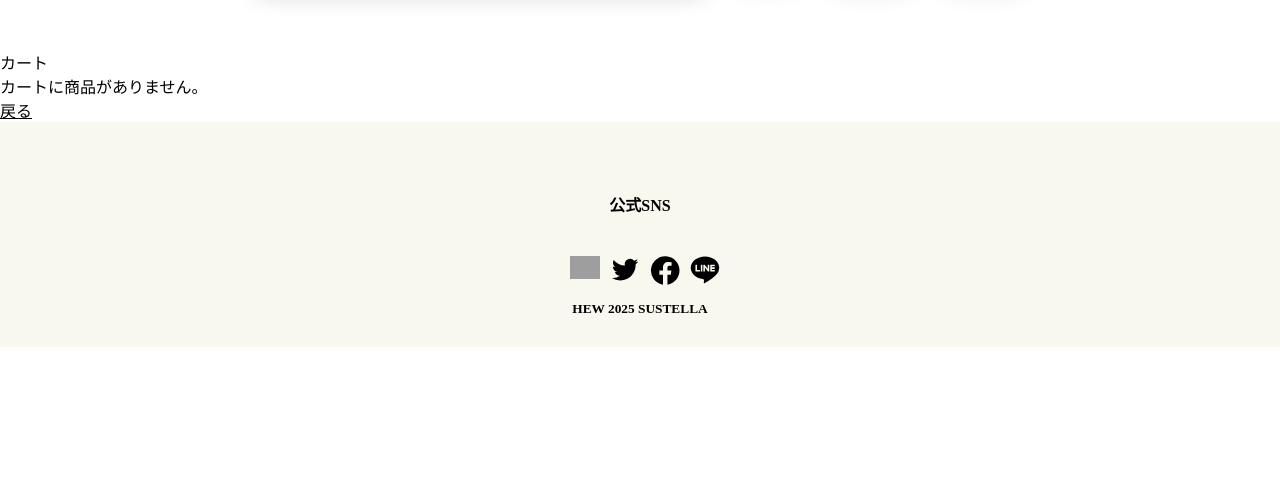
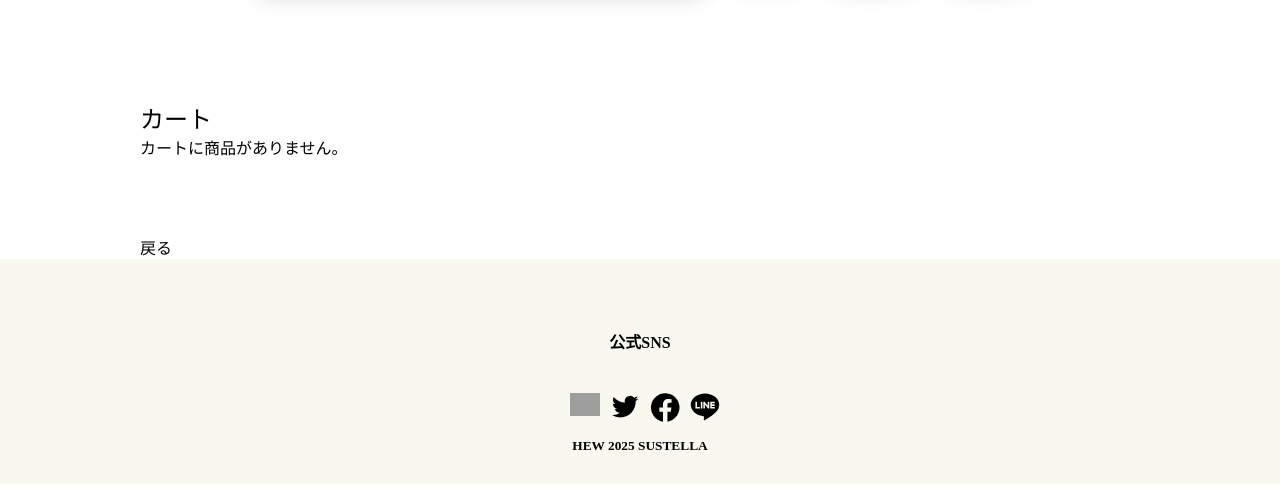
Before and after one commit to solomon011110/HEW2_04, a Flask app: page /cart in a window 1280 px wide. Shown: the part 143-642 px from the top of the page. Run offline with Flask 3, Linux system fonts and the light colour scheme; some web fonts are replaced; grey boxes are pictures that could not be loaded.

Commit message:
cart css html

```diff
--- a/project/app/static/css/style.css
+++ b/project/app/static/css/style.css
@@ -966,7 +966,7 @@ text-decoration: none;
     width: 1000px;
     margin: auto;
     margin-top: 100px;
-    background-color: #fffcf8;}
+    background-color: white;}
 
 .cart h3{
     font-size: 24px;
@@ -1020,7 +1020,7 @@ text-decoration: none;
     background-color: black;
     cursor: pointer;
 }
-.cart .next p{
+.cart .next a{
     margin: auto;
     color: white;
 }
--- a/project/app/templates/cart.html
+++ b/project/app/templates/cart.html
@@ -1,5 +1,6 @@
 {% extends "layout.html" %} {% block title %}カート{% endblock %} {% block
 content %}
+<div class="cart">
   <h3>カート</h3>
   <div class="flex-box">
     <div class="item-box">
@@ -15,6 +16,7 @@ content %}
             <div class="count flex-box">
               <form action="{{ url_for('main.update_quantity') }}" method="post">
                 <input type="hidden" name="id" value="{{ product.id }}" />
+                <div class="flex-box">
                   <button type="submit" name="action" value="decrease" class="btn">
                     -
                   </button>
@@ -22,6 +24,7 @@ content %}
                   <button type="submit" name="action" value="increase" class="btn">
                     +
                   </button>
+                </div>
               </form>
               <form
                 action="{{ url_for('main.remove_from_cart', product_id=product.id) }}"
@@ -37,8 +40,8 @@ content %}
       <p>カートに商品がありません。</p>
       {% endif %}
     </div>
+    {% if products %}
     <div class="total">
-    {% if products %}
       <div class="flex-box">
         <p>合計</p>
         <p>¥{{ total_price }}</p>
@@ -46,8 +49,11 @@ content %}
       <div class="next flex-box">
         <a href="/kounyu" class="btn btn-primary">購入手続きに進む</a>
       </div>
+    </div>
+    {% else %}
+    <div style="height: 100px;"></div>
     {% endif %}
   </div>
+  <a href="/" class="btn btn-secondary">戻る</a>
 </div>
-<a href="/" class="btn btn-secondary">戻る</a>
 {% endblock %}
```
Lines whose indentation alone changed are shown as unchanged.
